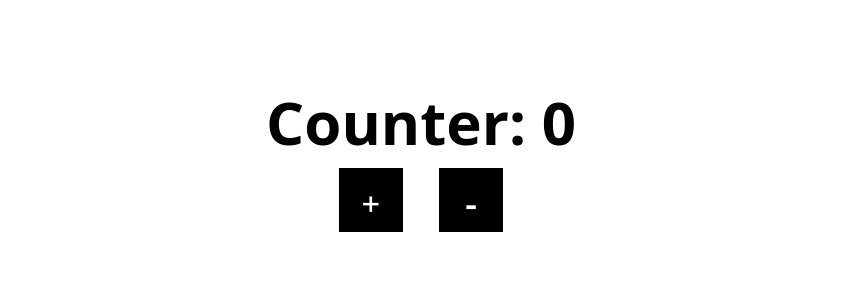
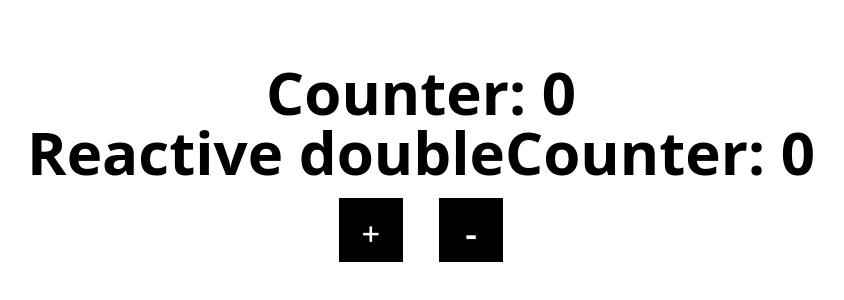
Before and after one commit to Naeem-gg/learning_svelte, a SvelteKit app: page / in a window 1280 px wide. Shown: the part 230-530 px from the top of the page, without its empty margins (219-1063 px from the left). Built offline with nearby package versions, Linux system fonts and the light colour scheme.

Commit message:
double counter with $:{}

```diff
--- a/src/components/Counter.svelte
+++ b/src/components/Counter.svelte
@@ -1,12 +1,18 @@
 <script>
     let count = 0;
+    $: doubleCount = count * 2
+
+    $:{
+        console.log(count)
+        console.log(doubleCount)
+    }
     // let string = false
     // let message = "count cannot be negative"
     const increment = ()=>{
         count += 1;
     }
     const decrement = ()=>{
-        if(count <=0)
+        // if(count <=0)
         // string = true
         count -= 1;
     }
@@ -16,6 +22,8 @@
 
 <div class="h-[100vh] w-full flex flex-col justify-center items-center p-4">
     <h1 class="text-6xl font-extrabold">Counter: {count}</h1>
+    <h1 class="text-6xl font-extrabold">Reactive doubleCounter: {doubleCount}</h1>
+
     <div>
 
         <button on:click={increment} class="w-16 h-16 text-4xl font-bold font-serif bg-black text-white hover:bg-slate-600 p-4 m-4">+</button>
```
